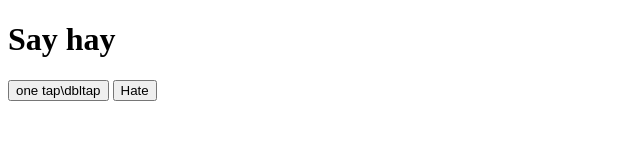
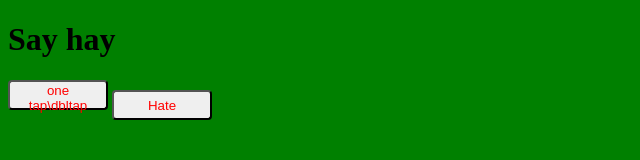
Before and after one commit to MaxPups/VueJS, a plain HTML site: page index.html in a window 1280 px wide. Shown: the whole page, without its empty margins (0-640 px from the left). Drawn offline with nearby package versions, Linux system fonts and the light colour scheme.

Commit message:
я добавил файл и стили к основному файл

```diff
--- a/index.html
+++ b/index.html
@@ -4,13 +4,26 @@
     <meta charset="UTF-8">
     <meta http-equiv="X-UA-Compatible" content="IE=edge">
     <meta name="viewport" content="width=device-width, initial-scale=1.0">
+    <link rel="stylesheet" href="./style.css">
     <title>VueJs</title>
 </head>
 <body>
+<style>
+    .buttons>button{
+        width: 100px;
+        height: 30px;
+        padding: auto;
+        color: red;
+        border-radius: 4px;
+    }
+</style>
     <div id="app">
         <h1>{{title}}</h1>
-        <button @click='title="Dont say hay!"' @dblclick='title="Say hay!"'>one tap\dbltap</button>
-        <button @click="change">Hate</button>
+        <div class="buttons">
+            <button @click='title="Dont say hay!"' @dblclick='title="Say hay!"'>one tap\dbltap</button>
+            <button @click="change">Hate</button>
+
+        </div>
     </div>
 
 
--- /dev/null
+++ b/style.css
@@ -0,0 +1,3 @@
+body{
+    background: green;
+}
```
